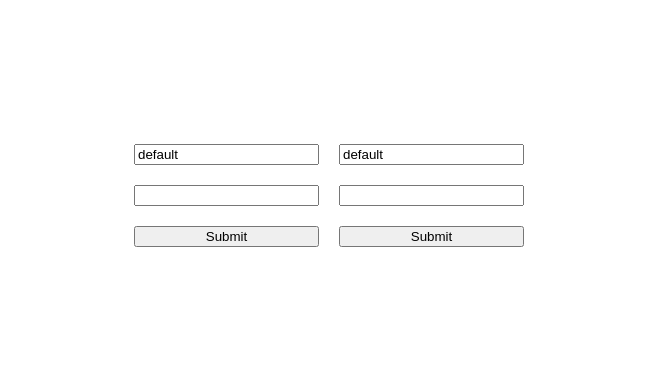
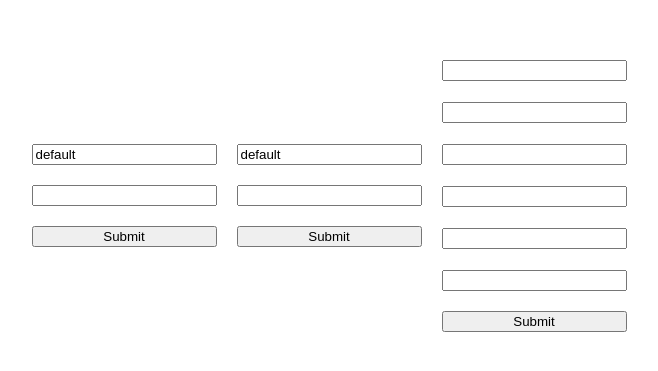
Before and after one commit to anthonysavchenko/try-react-hook-form, a React (Create React App) app: page / in a window 1280 px wide. Shown: the part 235-606 px from the top of the page, without its empty margins (311-969 px from the left). Built offline with nearby package versions, Linux system fonts and the light colour scheme.

Commit message:
Conditional Form example (bad)

```diff
--- a/src/App.js
+++ b/src/App.js
@@ -1,5 +1,6 @@
 import React from 'react';
 import ButtonNoForm from './components/buttonNoForm';
+import ConditionalForm from './components/conditionalForm';
 import SimpleForm from './components/simpleForm';
 import './App.css';
 
@@ -9,6 +10,7 @@ function App() {
     <div className="App">
       <SimpleForm />
       <ButtonNoForm />
+      <ConditionalForm />
     </div>
   );
 }
--- /dev/null
+++ b/src/components/conditionalForm.js
@@ -0,0 +1,65 @@
+import React from 'react';
+import { useForm } from 'react-hook-form';
+
+export default function ConditionalForm() {
+  const {register, unregister, handleSubmit, formState: {errors}} = useForm();
+  const onSubmit = data => console.log(data);
+
+  const [valA, setValA] = React.useState('');
+  const [valB, setValB] = React.useState('');
+  const [valC, setValC] = React.useState('');
+  const [valD, setValD] = React.useState('');
+  const [valE, setValE] = React.useState('');
+  const [valF, setValF] = React.useState('');
+
+  React.useEffect(() => {
+    const vals = [valA, valB, valC, valD, valE, valF].filter(val => !val);
+    if (vals.length > 3) {
+      if (!valA) register("a", {required: true, onChange: (event) => {setValA(event.target.value);}});
+      if (!valB) register("b", {required: true, onChange: (event) => {setValB(event.target.value);}});
+      if (!valC) register("c", {required: true, onChange: (event) => {setValC(event.target.value);}});
+      if (!valD) register("d", {required: true, onChange: (event) => {setValD(event.target.value);}});
+      if (!valE) register("e", {required: true, onChange: (event) => {setValE(event.target.value);}});
+      if (!valF) register("f", {required: true, onChange: (event) => {setValF(event.target.value);}});
+    }
+    else {
+      if (!valA) unregister("a");
+      if (!valB) unregister("b");
+      if (!valC) unregister("c");
+      if (!valD) unregister("d");
+      if (!valE) unregister("e");
+      if (!valF) unregister("f");
+    }
+  }, [valA, valB, valC, valD, valE, valF, register, unregister]);
+
+  console.log(errors);
+  return (
+    <div className="noForm">
+      <div>
+        <input {...register("a", {onChange: (event) => {setValA(event.target.value);}})} />
+        {errors.a && <span style={{color: 'red'}}>*</span>}
+      </div>
+      <div>
+        <input {...register("b", {onChange: (event) => {setValB(event.target.value);}})} />
+        {errors.b && <span style={{color: 'red'}}>*</span>}
+      </div>
+      <div>
+        <input {...register("c", {onChange: (event) => {setValC(event.target.value);}})} />
+        {errors.c && <span style={{color: 'red'}}>*</span>}
+      </div>
+      <div>
+        <input {...register("d", {onChange: (event) => {setValD(event.target.value);}})} />
+        {errors.d && <span style={{color: 'red'}}>*</span>}
+      </div>
+      <div>
+        <input {...register("e", {onChange: (event) => {setValE(event.target.value);}})} />
+        {errors.e && <span style={{color: 'red'}}>*</span>}
+      </div>
+      <div>
+        <input {...register("f", {onChange: (event) => {setValF(event.target.value);}})} />
+        {errors.f && <span style={{color: 'red'}}>*</span>}
+      </div>
+      <button onClick={handleSubmit(onSubmit)}>Submit</button>
+    </div>
+  );
+}
```
